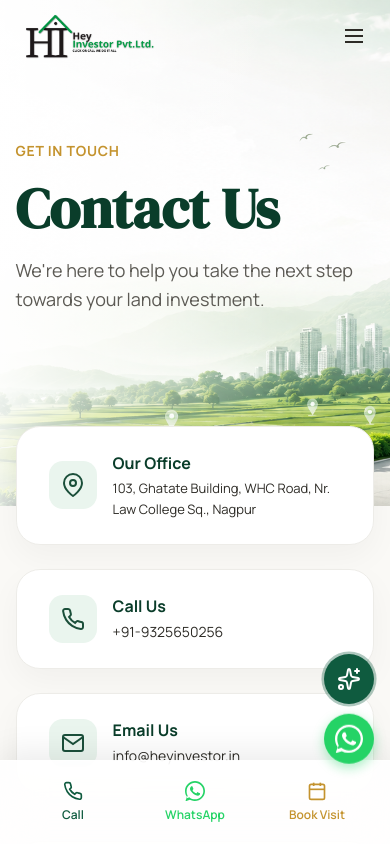
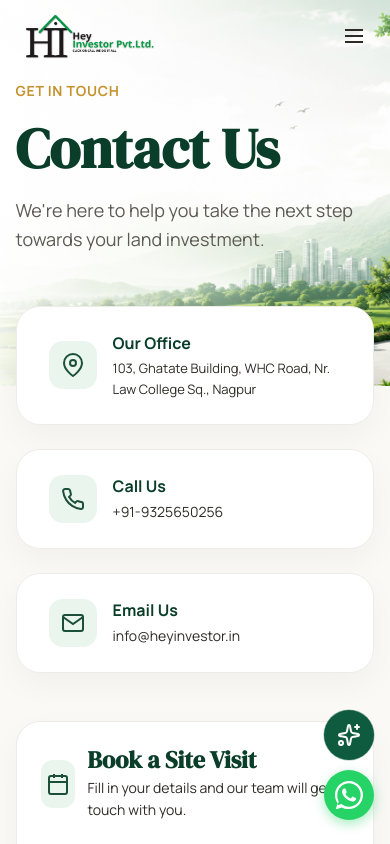
Before and after one commit to paradkar267/heyinvester, a React (Vite) app: page /contact in a window 390 px wide. Shown: the top 844 px of the page. Built offline with nearby package versions, Linux system fonts and the light colour scheme.

Commit message:
UI improvements: fix mobile background images, remove mobile CTA, update chat widget styling and click-outside to close

```diff
--- a/src/App.jsx
+++ b/src/App.jsx
@@ -31,7 +31,6 @@ function GlobalWidgets() {
     <>
       <FloatingWhatsApp />
       <ChatWidget />
-      <MobileCTA />
     </>
   );
 }
--- a/src/components/ChatWidget.jsx
+++ b/src/components/ChatWidget.jsx
@@ -24,6 +24,8 @@ export default function ChatWidget() {
   const [input, setInput] = useState('');
   const [isLoading, setIsLoading] = useState(false);
   const messagesEndRef = useRef(null);
+  const panelRef = useRef(null);
+  const toggleRef = useRef(null);
 
   const scrollToBottom = () => {
     messagesEndRef.current?.scrollIntoView({ behavior: 'smooth' });
@@ -36,6 +38,18 @@ export default function ChatWidget() {
   useEffect(() => {
     localStorage.setItem('heyInvestorChatHistory', JSON.stringify(messages));
   }, [messages]);
+
+  useEffect(() => {
+    const handleClickOutside = (event) => {
+      if (isOpen && panelRef.current && !panelRef.current.contains(event.target) && toggleRef.current && !toggleRef.current.contains(event.target)) {
+        setIsOpen(false);
+      }
+    };
+    document.addEventListener('mousedown', handleClickOutside);
+    return () => {
+      document.removeEventListener('mousedown', handleClickOutside);
+    };
+  }, [isOpen]);
 
   const clearHistory = () => {
     if (window.confirm('Are you sure you want to clear your chat history?')) {
@@ -114,6 +128,7 @@ export default function ChatWidget() {
     <>
       {/* Floating Button */}
       <button
+        ref={toggleRef}
         className={`chat-widget-toggle ${!isOpen ? 'pulse-anim' : ''}`}
         onClick={() => setIsOpen(!isOpen)}
         aria-label="Toggle AI Chat"
@@ -122,7 +137,7 @@ export default function ChatWidget() {
       </button>
 
       {/* Chat Panel */}
-      <div className={`chat-widget-panel ${isOpen ? 'is-open' : ''}`}>
+      <div ref={panelRef} className={`chat-widget-panel ${isOpen ? 'is-open' : ''}`}>
         <div className="chat-widget-header">
           <div style={{ display: 'flex', alignItems: 'center', gap: '12px' }}>
             <div className="chat-header-avatar">
--- a/src/index.css
+++ b/src/index.css
@@ -1569,10 +1569,6 @@ ul, ol { list-style: none; }
   color: var(--gold-600);
 }
 
-@media (max-width: 768px) {
-  .mobile-cta { display: block; }
-  body { padding-bottom: 80px; }
-}
 
 /* ═══════════════════════════════════════════
    CONTACT HERO & INFO CARDS
@@ -2193,7 +2189,7 @@ ul, ol { list-style: none; }
 
 @media (max-width: 768px) {
   .floating-whatsapp {
-    bottom: 80px; /* Push above Mobile CTA */
+    bottom: 24px;
     right: 16px;
     width: 50px;
     height: 50px;
@@ -2453,20 +2449,20 @@ ul, ol { list-style: none; }
 
 @media (max-width: 768px) {
   .chat-widget-toggle {
-    bottom: 140px; /* Above Mobile CTA and Whatsapp */
+    bottom: 84px;
     right: 16px;
     width: 50px;
     height: 50px;
   }
 
   .chat-widget-panel {
-    bottom: 0;
-    right: 0;
-    width: 100vw;
-    height: 100vh;
-    height: 100dvh;
-    max-height: none;
-    border-radius: 0;
+    bottom: 90px;
+    right: 16px;
+    width: calc(100vw - 32px);
+    max-width: 380px;
+    height: 65vh;
+    max-height: 550px;
+    border-radius: var(--radius-xl);
     z-index: 999999;
   }
 }
@@ -2528,3 +2524,17 @@ ul, ol { list-style: none; }
 .chat-message-wrapper.assistant > div {
   max-width: 90% !important;
 }
+
+@media (max-width: 768px) {
+  .hero {
+    background-position: center bottom !important;
+  }
+  .contact-hero {
+    padding: 80px 0 100px !important;
+    background-position: center bottom !important;
+  }
+  .page-header--properties {
+    padding: calc(var(--space-12) + var(--nav-height)) 0 calc(var(--space-12)) !important;
+    background-position: center bottom !important;
+  }
+}
--- a/src/pages/Properties.jsx
+++ b/src/pages/Properties.jsx
@@ -22,7 +22,7 @@ export default function Properties() {
       {/* ── Full-Width Properties Banner ────────────────────────────── */}
       <div style={{
         width: '100%',
-        height: 'clamp(300px, 40vh, 450px)',
+        height: 'clamp(140px, 25vh, 450px)',
         marginTop: 'var(--nav-height)',
         position: 'relative',
         display: 'flex',
```
